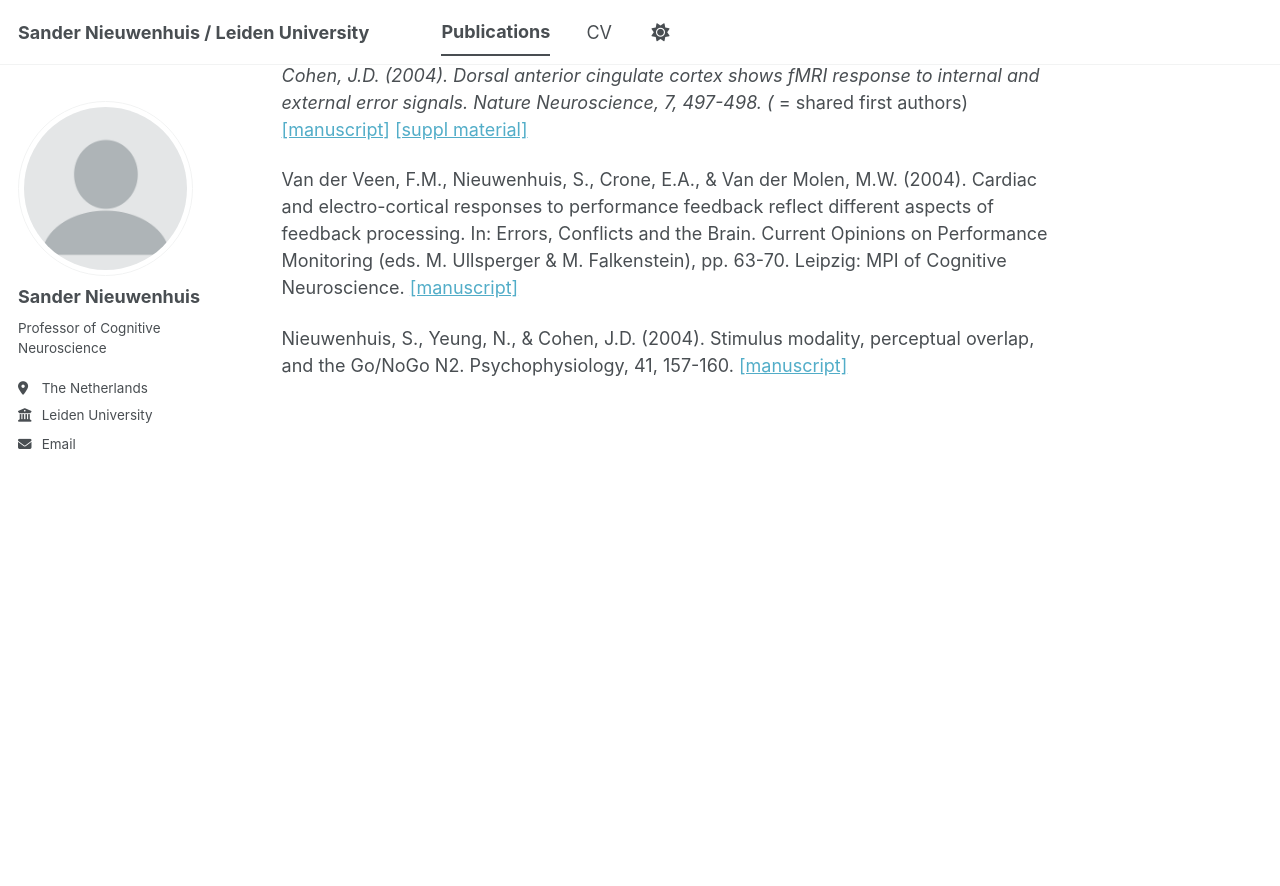
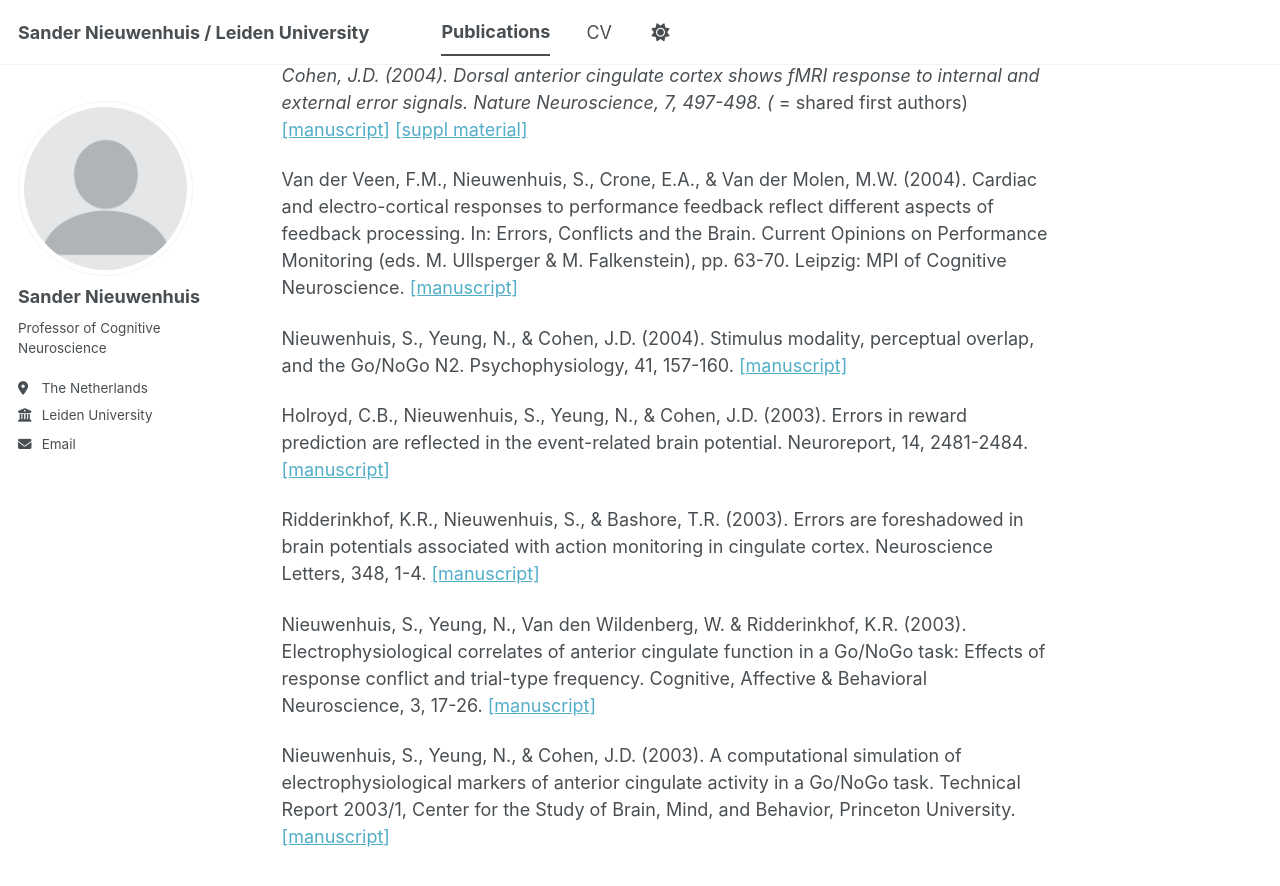
Before and after one commit to sander-nieuwenhuis/research, a Jekyll site: the page built from _pages/publications.md, in a window 1280 px wide and 900 px high, scrolled down 12335 px. Shown: the top 886 px of the window. Built offline with Jekyll 4.4.1, drawn with Linux system fonts in a browser that asks for light colours; a script bundle is joined from its source files by our own code; library files that are not in the unit come from our copies; before the commit the page ends 12764 px from its top, so only the background shows below that.

Commit message:
Update publications.md

```diff
--- a/_pages/publications.md
+++ b/_pages/publications.md
@@ -245,3 +245,11 @@ Holroyd C.B.*, Nieuwenhuis, S. *, Yeung, N., Nystrom, L.E., Mars, R.B., Coles, M
 Van der Veen, F.M., Nieuwenhuis, S., Crone, E.A., & Van der Molen, M.W. (2004). Cardiac and electro-cortical responses to performance feedback reflect different aspects of feedback processing. In: Errors, Conflicts and the Brain. Current Opinions on Performance Monitoring (eds. M. Ullsperger & M. Falkenstein), pp. 63-70. Leipzig: MPI of Cognitive Neuroscience. [[manuscript]](https://sander-nieuwenhuis.github.io/research/assets/pdfs/VanderVeenNieuwenhuisCroneVanderMolen.pdf)
 
 Nieuwenhuis, S., Yeung, N., & Cohen, J.D. (2004). Stimulus modality, perceptual overlap, and the Go/NoGo N2. Psychophysiology, 41, 157-160. [[manuscript]](https://sander-nieuwenhuis.github.io/research/assets/pdfs/NieuwenhuisYeungCohen2004.pdf)
+
+Holroyd, C.B., Nieuwenhuis, S., Yeung, N., & Cohen, J.D. (2003). Errors in reward prediction are reflected in the event-related brain potential. Neuroreport, 14, 2481-2484. [[manuscript]](https://sander-nieuwenhuis.github.io/research/assets/pdfs/HolroydNieuwenhuisYeungCohen.pdf)
+
+Ridderinkhof, K.R., Nieuwenhuis, S., & Bashore, T.R. (2003). Errors are foreshadowed in brain potentials associated with action monitoring in cingulate cortex. Neuroscience Letters, 348, 1-4. [[manuscript]](https://sander-nieuwenhuis.github.io/research/assets/pdfs/RidderinkhofNieuwenhuisBashore_NeurosciLett.pdf)
+
+Nieuwenhuis, S., Yeung, N., Van den Wildenberg, W. & Ridderinkhof, K.R. (2003). Electrophysiological correlates of anterior cingulate function in a Go/NoGo task: Effects of response conflict and trial-type frequency. Cognitive, Affective & Behavioral Neuroscience, 3, 17-26. [[manuscript]](https://sander-nieuwenhuis.github.io/research/assets/pdfs/nieuwenhuis_et_al_2003_CABN.pdf)
+
+Nieuwenhuis, S., Yeung, N., & Cohen, J.D. (2003). A computational simulation of electrophysiological markers of anterior cingulate activity in a Go/NoGo task. Technical Report 2003/1, Center for the Study of Brain, Mind, and Behavior, Princeton University. [[manuscript]](https://sander-nieuwenhuis.github.io/research/assets/pdfs/NieuwenhuisEtAlTechReport.pdf)
```
